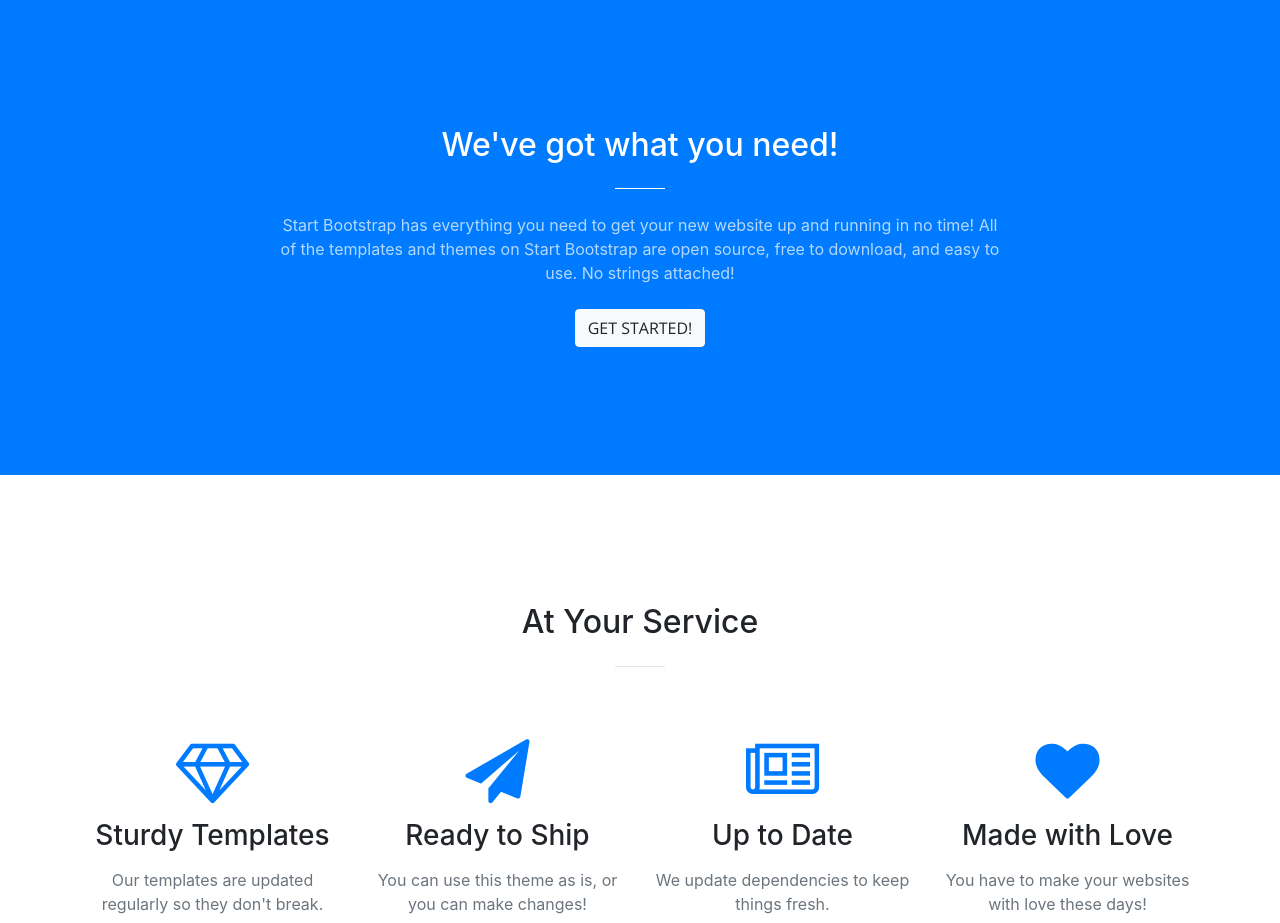
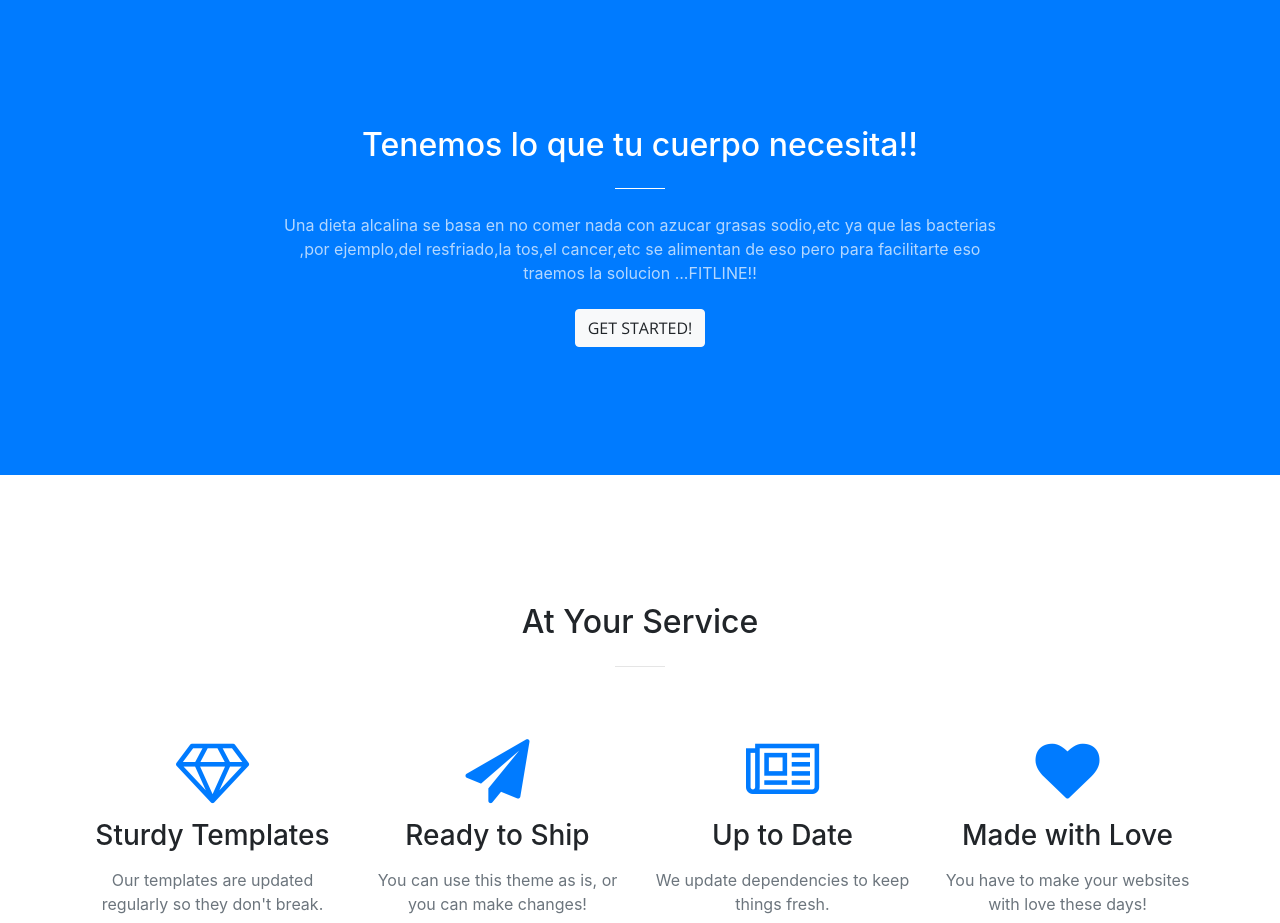
Before and after one commit to Fit-lineChile/Fit-line.cl, a website with bundled scripts: page index.html in a window 1280 px wide. Shown: the part 802-1725 px from the top of the page. Built offline with nearby package versions, Linux system fonts and the light colour scheme.

Commit message:
Update index.html

```diff
--- a/index.html
+++ b/index.html
@@ -75,9 +75,9 @@
       <div class="container">
         <div class="row">
           <div class="col-lg-8 mx-auto text-center">
-            <h2 class="section-heading text-white">We've got what you need!</h2>
+            <h2 class="section-heading text-white">Tenemos lo que tu cuerpo necesita!!</h2>
             <hr class="light my-4">
-            <p class="text-faded mb-4">Start Bootstrap has everything you need to get your new website up and running in no time! All of the templates and themes on Start Bootstrap are open source, free to download, and easy to use. No strings attached!</p>
+            <p class="text-faded mb-4">Una dieta alcalina se basa en no comer nada con azucar grasas sodio,etc ya que las bacterias ,por ejemplo,del resfriado,la tos,el cancer,etc se alimentan de eso pero para facilitarte eso traemos la solucion ...FITLINE!!</p>
             <a class="btn btn-light btn-xl js-scroll-trigger" href="#services">Get Started!</a>
           </div>
         </div>
```
